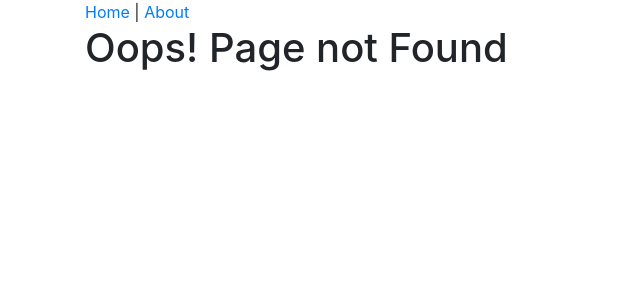
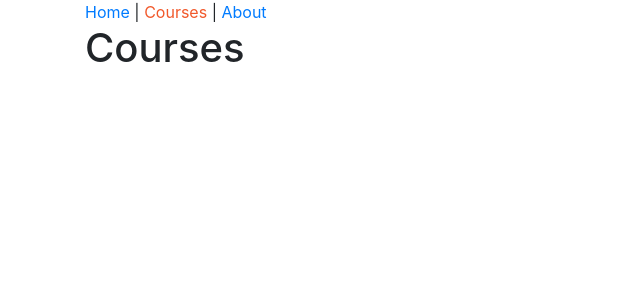
Before and after one commit to AWIXOR-zz/Building-Applications-with-React-and-Redux, a React (Create React App) app: page /courses in a window 1280 px wide. Before the commit this address had no page. Shown: the top 300 px of the page, without its empty margins (0-640 px from the left). Built offline with nearby package versions, Linux system fonts and the light colour scheme.

Commit message:
Courses page

```diff
--- a/src/App.js
+++ b/src/App.js
@@ -4,7 +4,7 @@
 import HomePage from "./components/home/HomePage";
 import Header from "./components/header/Header";
 import PageNotFound from "./PageNotFound";
-
+import CoursesPage from "./components/courses/CoursesPage";
 import "./App.css";
 
 function App() {
@@ -14,6 +14,7 @@
       <Switch>
         <Route exact path="/" component={HomePage} />
         <Route path="/about" component={AboutPage} />
+        <Route path="/courses" component={CoursesPage} />
         <Route component={PageNotFound}></Route>
       </Switch>
     </div>
--- /dev/null
+++ b/src/components/courses/CoursesPage.jsx
@@ -0,0 +1,13 @@
+import React, { Component } from "react";
+
+class CoursesPage extends Component {
+  render() {
+    return (
+      <div>
+        <h1>Courses</h1>
+      </div>
+    );
+  }
+}
+
+export default CoursesPage;
--- a/src/components/header/Header.jsx
+++ b/src/components/header/Header.jsx
@@ -11,6 +11,10 @@
         Home
       </NavLink>
       {" | "}
+      <NavLink to="/courses" activeStyle={activeStyle} exact>
+        Courses
+      </NavLink>
+      {" | "}
       <NavLink to="/about" activeStyle={activeStyle} exact>
         About
       </NavLink>
```
